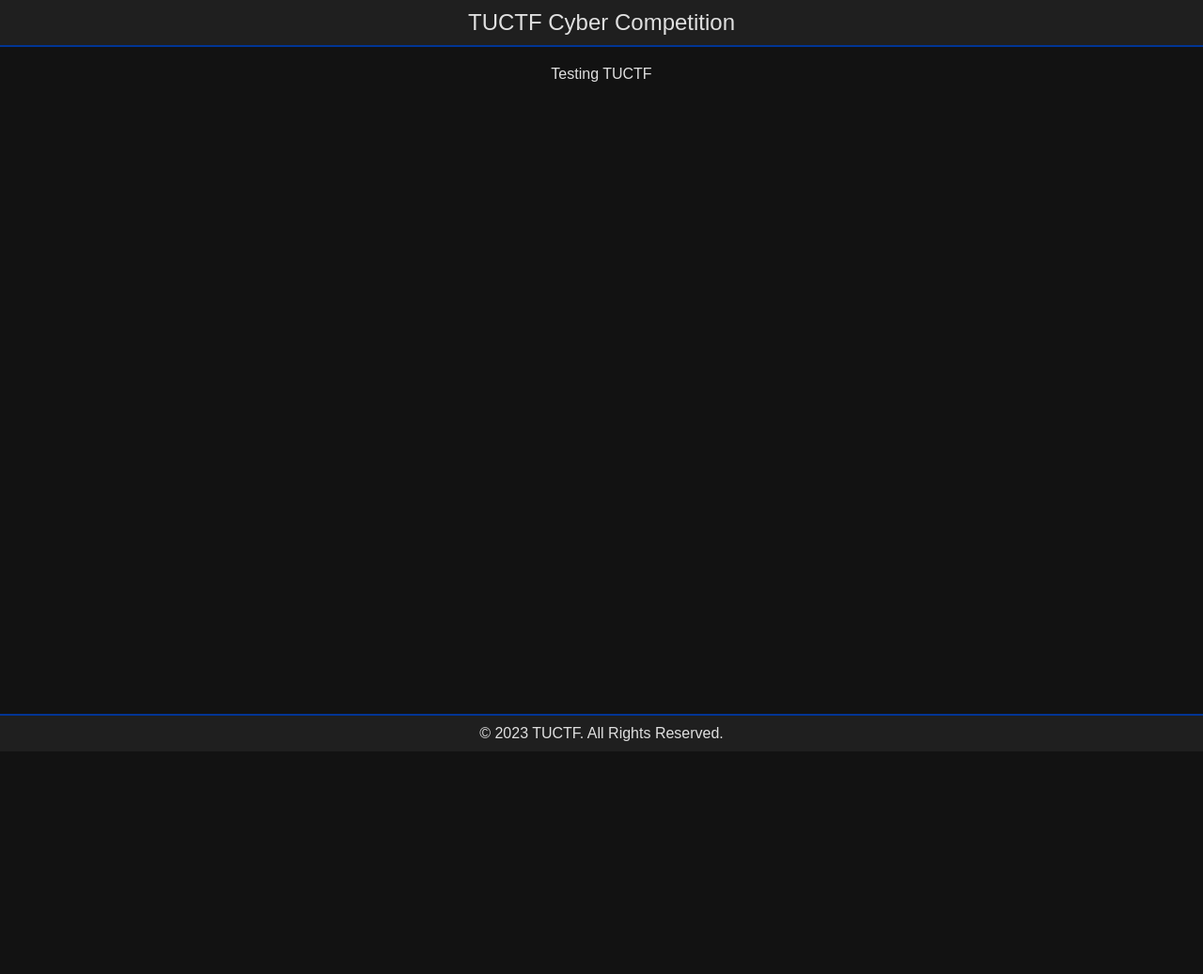
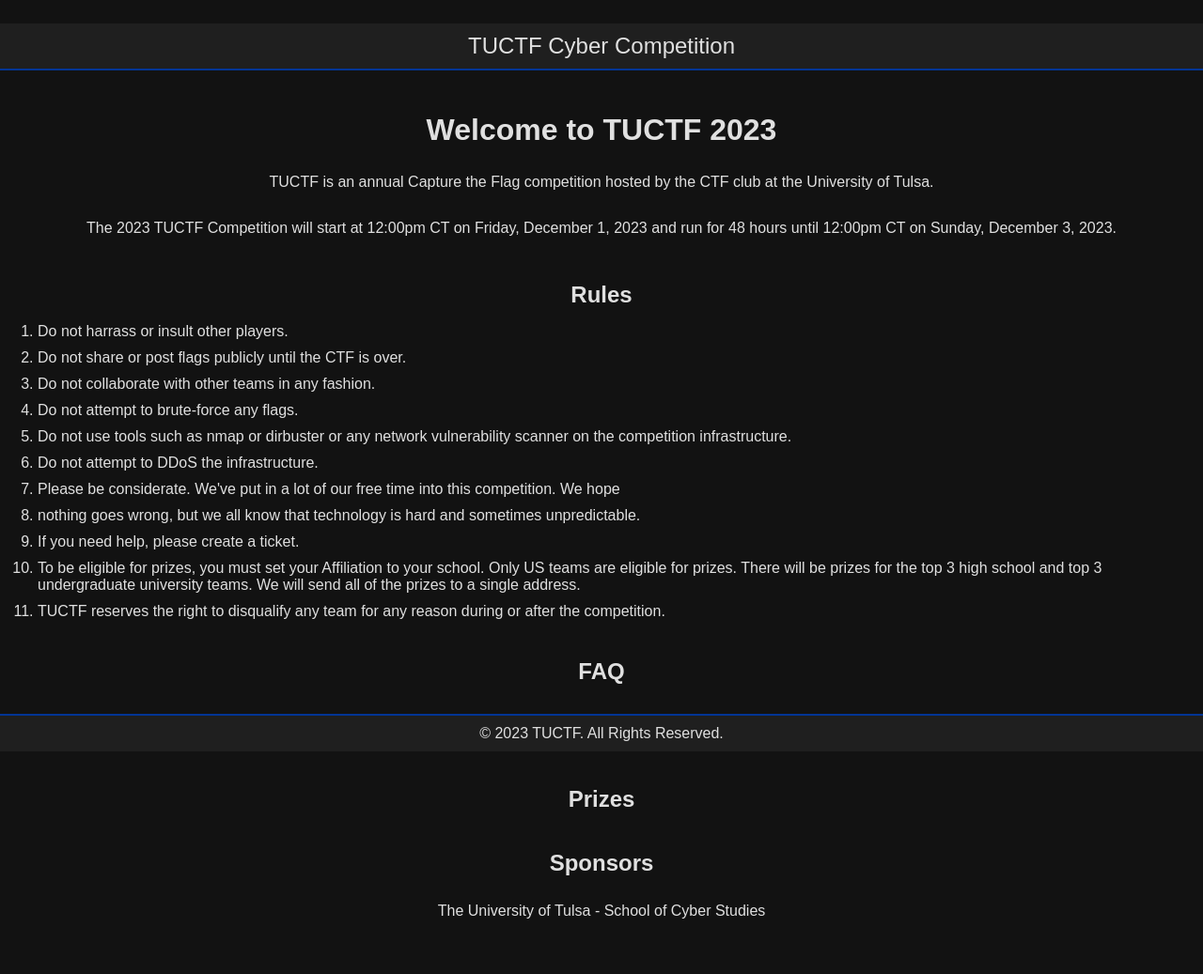
Before and after one commit to tu-cyb-4104-fa23/tuctf-website, a Django app: page / in a window 1280 px wide. Shown: the whole page at 94% size. Before the commit the page ends 800 px from the top, so only its background shows below. Run offline with Django 4.2, Linux system fonts and the light colour scheme.

Commit message:
Minor content and (bad) style changes

```diff
--- a/tuctf/core_site/static/css/styles.css
+++ b/tuctf/core_site/static/css/styles.css
@@ -4,6 +4,9 @@
             margin: 0;
             padding: 0;
             font-family: Arial, sans-serif;
+
+            margin-top: 25px;
+            margin-bottom: 15px;
         }
 
         /* Dark Mode Styling */
@@ -15,6 +18,11 @@
 
             background-color: #121212;
             color: #e0e0e0;
+        }
+
+        p {
+            margin-bottom: 20px;
+            line-height: 1.5;
         }
 
         a {
@@ -39,12 +47,26 @@
 
         main {
             flex: 1; /* Allow the main content to grow and take up any available space */
-            display: flex;
+            display: grid;
+            grid-auto-flow: row;
             justify-content: center;
             align-items: center;
             text-align: center; /* This centers inline or inline-block content like text */
 
             padding: 20px;
+        }
+
+        main ol {
+
+            align-self: flex-start; /* For Flexbox. This will align the list to the start (left for LTR languages) */
+            text-align: left; /* Ensures text within the list is left-aligned */
+
+            padding-left: 20px; /* Adjusts space from the left */
+            list-style-type: decimal; /* This is the default style, but you can change to others like 'lower-alpha', 'upper-roman', etc. */
+        }
+
+        main ol li {
+            margin-bottom: 10px; /* Adds some spacing between list items */
         }
 
         footer {
@@ -55,4 +77,5 @@
             position: absolute;
             bottom: 0;
             width: 100%;
+            box-sizing: border-box;
         }
--- a/tuctf/core_site/templates/core_site/index.html
+++ b/tuctf/core_site/templates/core_site/index.html
@@ -2,6 +2,64 @@
 
 {% block content %}
 
-<p>Testing TUCTF</p>
+<div>
+
+    <h1>Welcome to TUCTF 2023</h1>
+
+    <p>TUCTF is an annual Capture the Flag competition hosted by the CTF club at the University of Tulsa.</p>
+
+    <p>The 2023 TUCTF Competition will start at 12:00pm CT on Friday, December 1, 2023 and run for 48 hours until 12:00pm CT on Sunday, December 3, 2023.</p>
+
+</div>
+
+
+<div>
+    <h2>Rules</h2>
+
+    <ol>
+        <li>Do not harrass or insult other players.</li>
+        <li>Do not share or post flags publicly until the CTF is over.</li>
+        <li>Do not collaborate with other teams in any fashion.</li>
+        <li>Do not attempt to brute-force any flags.</li>
+        <li>Do not use tools such as nmap or dirbuster or any network vulnerability scanner on the competition infrastructure.</li>
+        <li>Do not attempt to DDoS the infrastructure.</li>
+        <li>Please be considerate. We've put in a lot of our free time into this competition. We hope </li>
+        <li>nothing goes wrong, but we all know that technology is hard and sometimes unpredictable.</li>
+        <li>If you need help, please create a ticket.</li>
+        <li>To be eligible for prizes, you must set your Affiliation to your school. Only US teams are eligible for prizes. There will be prizes for the top 3 high school and top 3 undergraduate university teams. We will send all of the prizes to a single address.</li>
+        <li>TUCTF reserves the right to disqualify any team for any reason during or after the competition.</li>
+    </ol>
+
+</div>
+
+
+
+<div>
+    <h2>FAQ</h2>
+</div>
+
+
+<div>
+    <h2>Challenge Categories</h2>
+</div>
+
+
+<div>
+
+    <h2>Prizes</h2>
+</div>
+
+
+
+<div>
+
+    <h2>Sponsors</h2>
+
+    <p>The University of Tulsa - School of Cyber Studies</p>
+
+</div>
+
+
+
 
 {% endblock content %}
```
